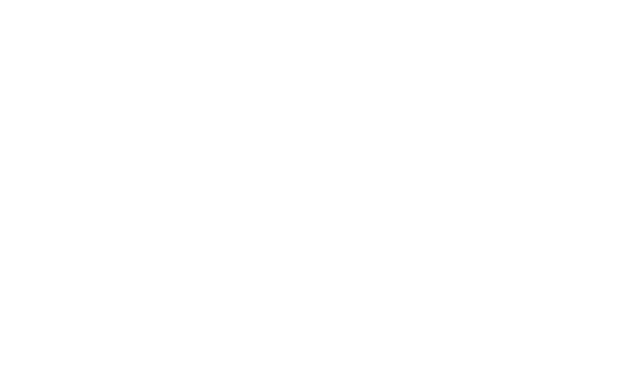
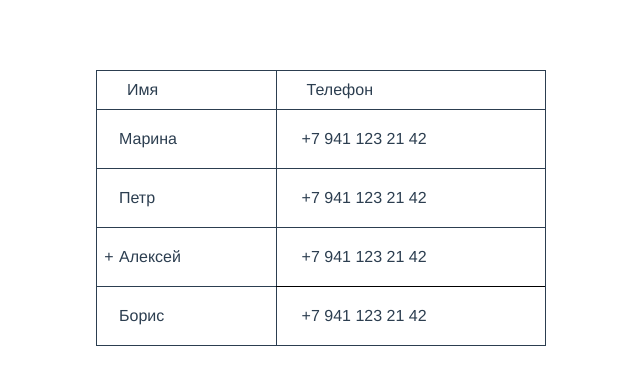
Before and after one commit to InNOcentos/Roistat, a Vue app: page / in a window 1280 px wide. Shown: the top 384 px of the page, without its empty margins (4-644 px from the left). Built offline with nearby package versions, Linux system fonts and the light colour scheme.

Commit message:
added table with tree support

```diff
--- a/src/App.vue
+++ b/src/App.vue
@@ -1,16 +1,66 @@
 <template>
   <div id="app">
-    <p></p>
+    <Table :usersData="usersData" />
   </div>
 </template>
 
 <script>
+import Table from '@/components/table/Table'
+
 export default {
-  name: 'App'
+  name: 'App',
+  components: {
+    Table
+  },
+  data: () => ({
+    usersData: [
+      {
+        id: 1,
+        name: 'Марина',
+        phone_number: '+7 941 123 21 42',
+        subordinates: []
+      },
+      {
+        id: 2,
+        name: 'Петр',
+        phone_number: '+7 941 123 21 42',
+        subordinates: []
+      },
+      {
+        id: 3,
+        name: 'Алексей',
+        phone_number: '+7 941 123 21 42',
+        subordinates: [
+          {
+            id: 4,
+            name: 'Иван',
+            phone_number: '+7 941 123 21 42',
+            subordinates: [
+              {
+                id: 5,
+                name: 'Иван',
+                phone_number: '+7 941 123 21 42',
+                subordinates: []
+              }
+            ]
+          }
+        ]
+      },
+      {
+        id: 6,
+        name: 'Борис',
+        phone_number: '+7 941 123 21 42',
+        subordinates: []
+      }
+    ]
+  })
 }
 </script>
 
 <style>
+* {
+  box-sizing: border-box;
+}
 #app {
   font-family: 'Avenir', Helvetica, Arial, sans-serif;
   -webkit-font-smoothing: antialiased;
@@ -19,4 +69,19 @@ export default {
   color: #2c3e50;
   margin-top: 60px;
 }
+body {
+  margin: 70px 100px;
+}
+h3 {
+  font-weight: normal;
+  margin: 0;
+  font-size: inherit;
+}
+
+th,
+td {
+  border: 1px solid;
+  border-top: 0;
+  border-right: 0;
+}
 </style>
--- /dev/null
+++ b/src/components/table/Table.vue
@@ -0,0 +1,65 @@
+<template>
+  <div class="table">
+    <thead class="table__header">
+      <tr class="table__header-row">
+        <th class="table__header-item"><h3>Имя</h3></th>
+        <th class="table__header-item"><h3>Телефон</h3></th>
+      </tr>
+    </thead>
+    <tbody class="table__body">
+      <TableRow v-for="(row, index) in usersData" :key="index" :rowData="row" :depth="0" />
+    </tbody>
+  </div>
+</template>
+
+<script>
+import TableRow from '@/components/table/TableRow'
+
+export default {
+  name: 'Table',
+  props: {
+    usersData: Array
+  },
+  components: {
+    TableRow
+  }
+}
+</script>
+
+<style>
+.table {
+  min-width: 330px;
+  max-width: 450px;
+  width: 100%;
+  border-collapse: collapse;
+  border: 1px solid;
+  border-bottom: 0;
+  border-left: 0;
+}
+.table__header,
+.table__body {
+  display: flex;
+  justify-content: space-between;
+}
+.table__body {
+  flex-direction: column;
+}
+.table__header-row {
+  width: 100%;
+  display: flex;
+}
+.table__header-item {
+  padding: 10px 0;
+  font-weight: normal;
+  text-align: left;
+}
+.table__header-item h3 {
+  padding-left: 30px;
+}
+.table__header-item:first-child {
+  flex-basis: 40%;
+}
+.table__header-item:nth-child(2) {
+  flex-basis: 60%;
+}
+</style>
--- /dev/null
+++ b/src/components/table/TableRow.vue
@@ -0,0 +1,97 @@
+<template>
+  <div class="table__body-container">
+    <tr class="table__body-row--main">
+      <td
+        class="table__body-item table__body-item--name"
+        @click="toggleChildren()"
+        :class="itemHasChildren"
+        :style="{ marginLeft: this.indentMultiplier * this.depth + 'px' }"
+      >
+        {{ rowData.name }}
+      </td>
+      <td class="table__body-item table__body-item--phone">{{ rowData.phone_number }}</td>
+    </tr>
+    <tr class="table__body-row--subordinates" v-if="showChildren">
+      <TableRow
+        v-for="(subordinate, index) in rowData.subordinates"
+        :rowData="subordinate"
+        :key="index"
+        :depth="depth + depthCounter"
+      ></TableRow>
+    </tr>
+  </div>
+</template>
+
+<script>
+export default {
+  name: 'TableRow',
+  props: {
+    rowData: Object,
+    depth: Number
+  },
+  data: () => ({
+    showChildren: false,
+    indentMultiplier: 25,
+    depthCounter: 1
+  }),
+  computed: {
+    itemHasChildren() {
+      return { 'has-children': this.rowData.subordinates.length }
+    },
+    indent() {
+      return { marginLeft: `${this.depth * 1}px` }
+    }
+  },
+  methods: {
+    toggleChildren() {
+      this.showChildren = !this.showChildren
+    }
+  }
+}
+</script>
+
+<style>
+.table__body > .table__body-container:last-child {
+  box-shadow: 0 -1px 0 0 black;
+}
+.table__body-row--main {
+  justify-content: space-between;
+  width: 100%;
+  display: flex;
+}
+.table__body-item {
+  text-align: center;
+  text-align: left;
+  box-sizing: border-box;
+}
+.table__body-item--name {
+  position: relative;
+  padding: 20px 20px 20px 22px;
+  display: flex;
+  flex-grow: 1;
+}
+.table__body-item--phone {
+  padding: 20px 25px;
+  flex-basis: 60%;
+}
+.table__body-row--subordinates {
+  display: flex;
+}
+.table__body-row--subordinates > .table__body-container {
+  justify-content: space-between;
+  width: 100%;
+  display: flex;
+  flex-direction: column;
+}
+.has-children {
+  cursor: pointer;
+}
+.has-children::before {
+  content: '+';
+  position: absolute;
+  top: 35%;
+  left: 4%;
+  width: 20px;
+  height: 20px;
+}
+</style>
```
